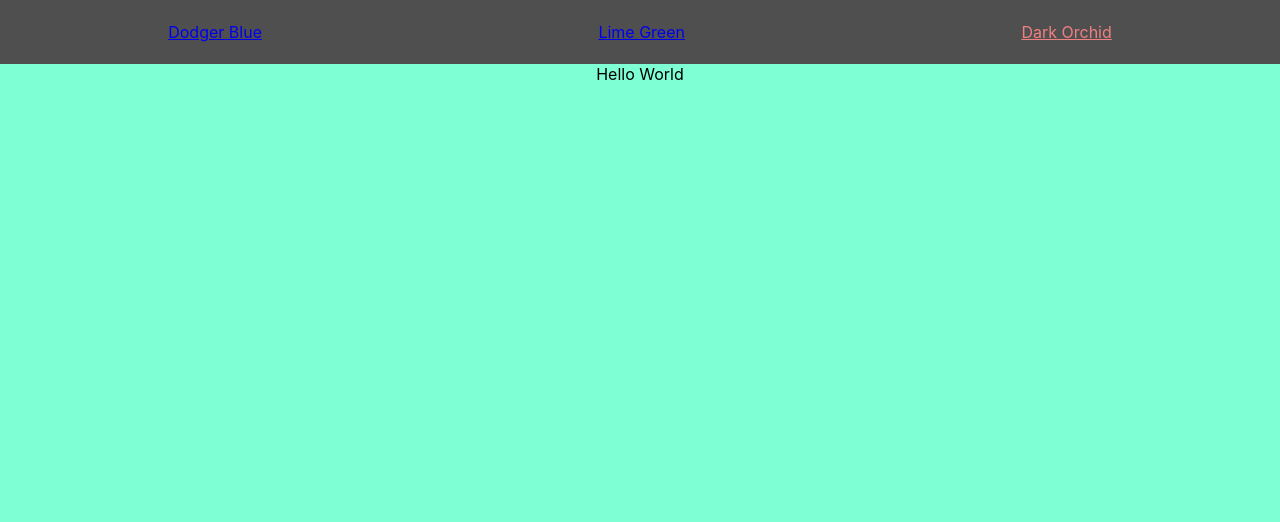
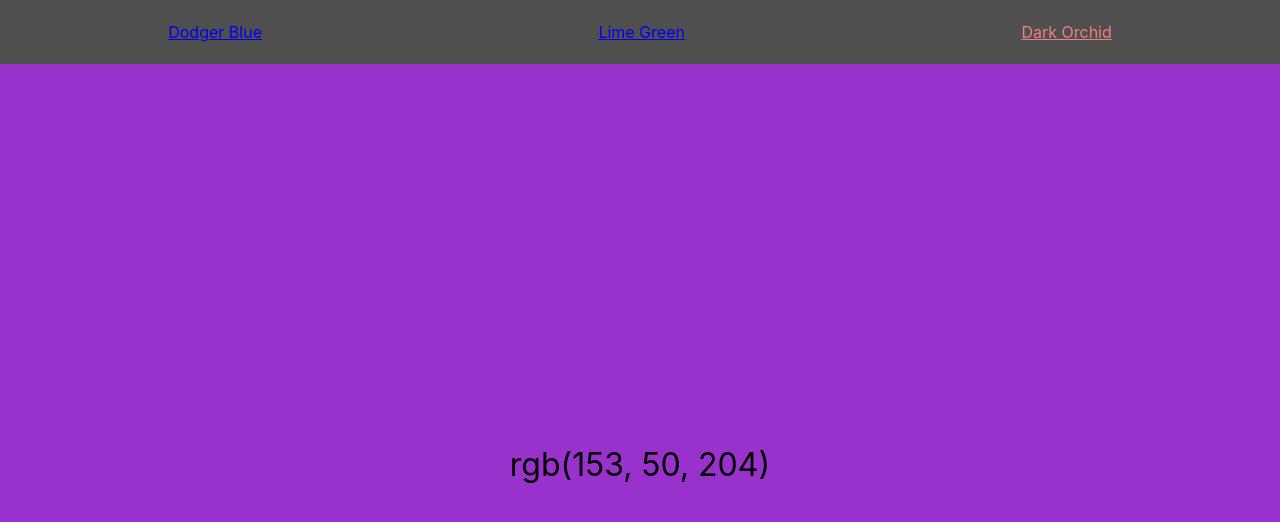
Before and after one commit to Eddie-Kuo/color-router-react-fs-4, a React (Create React App) app: page /rgb/153/50/204 in a window 1280 px wide. Shown: the top 522 px of the page. Built offline with nearby package versions, Linux system fonts and the light colour scheme.

Commit message:
main component changes color when nav link is clicked

```diff
--- a/src/components/Home/Home.css
+++ b/src/components/Home/Home.css
@@ -1,4 +1,11 @@
-.body {
-    background-color: aquamarine;
+main {
+    /* background-color: rgb(175, 235, 215); */
     height: 100vh;
+    display: flex;
+    justify-content: center;
+    align-items: center;
 }
+
+main div {
+    font-size: 2rem;
+}
--- a/src/components/Home/Home.js
+++ b/src/components/Home/Home.js
@@ -1,12 +1,13 @@
 import { useParams } from 'react-router-dom';
 import './Home.css';
 
-export default function Home() {
+export default function Home({ red, green, blue }) {
   const id = useParams();
-  console.log('id', id);
   return (
-    <main className='body'>
-      Hello World
+    <main style={{ backgroundColor: `rgb(${id.red}, ${id.green}, ${id.blue})` }} >
+      <div>
+        rgb({id.red}, {id.green}, {id.blue})
+      </div>
     </main>
   );
 }
```
